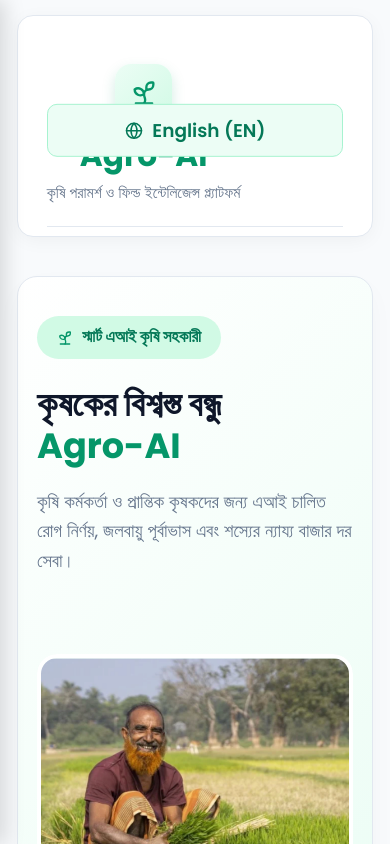
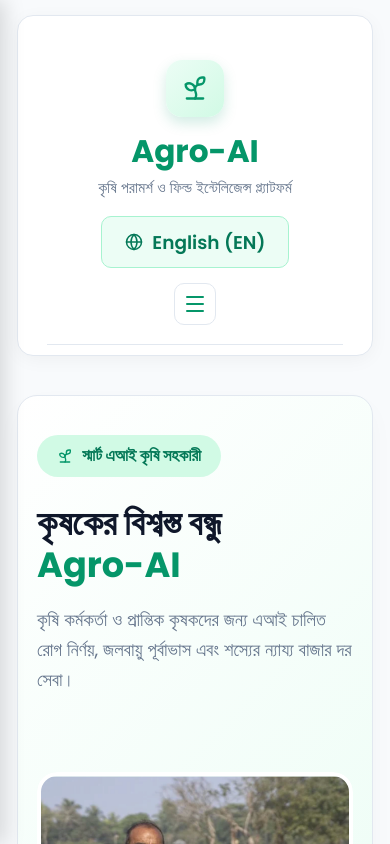
Before and after one commit to sabrinamaimon/agro-ai, a React app in the folder frontend/: page / in a window 390 px wide. Shown: the top 844 px of the page. Built offline with nearby package versions, Linux system fonts and the light colour scheme; no server answers; the HTML template or start-up script is replaced by a standard one; a web font is replaced by a local one.

Commit message:
update app.css

```diff
--- a/frontend/src/App.css
+++ b/frontend/src/App.css
@@ -2255,6 +2255,7 @@ select.input-field {
   padding: 1rem;
   transform: translateX(-100%);
   transition: transform 0.25s ease;
+  overflow-y: auto;
 }
 
 .sidebar-drawer.open {
@@ -2309,3 +2310,29 @@ select.input-field {
   background-color: var(--primary-emerald);
   color: #FFFFFF;
 }
+@media (max-width: 640px) {
+  .navbar-top {
+    display: flex;
+    flex-direction: column;
+    align-items: center;
+    gap: 0.75rem;
+    padding: 1.25rem 0 1rem 0;
+  }
+
+  .navbar-logo {
+    order: 1;
+  }
+
+  .lang-toggle-btn {
+    position: static;
+    transform: none;
+    width: auto;
+    order: 2;
+  }
+
+  .menu-toggle-btn {
+    position: static;
+    transform: none;
+    order: 3;
+  }
+}
```
